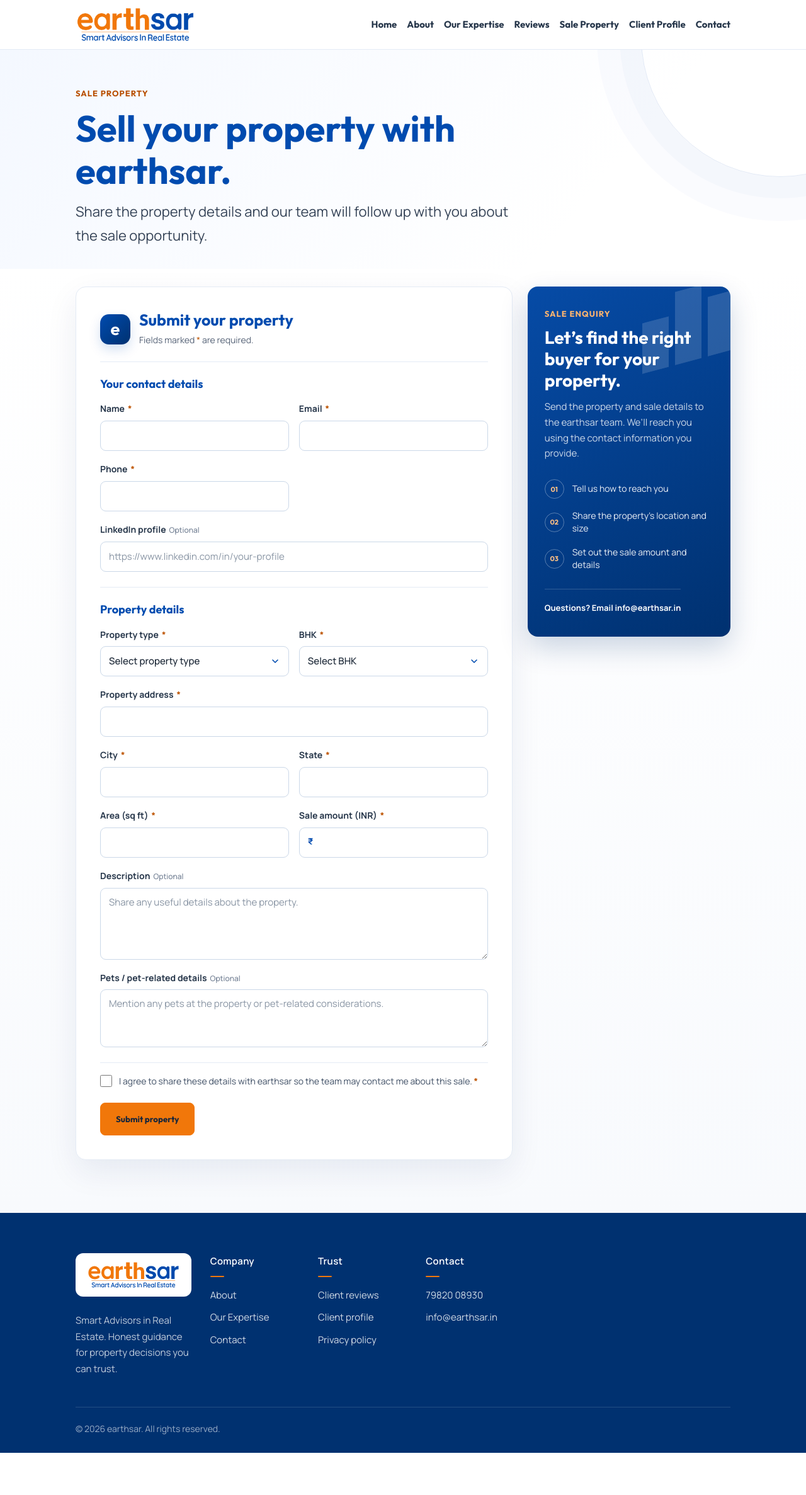
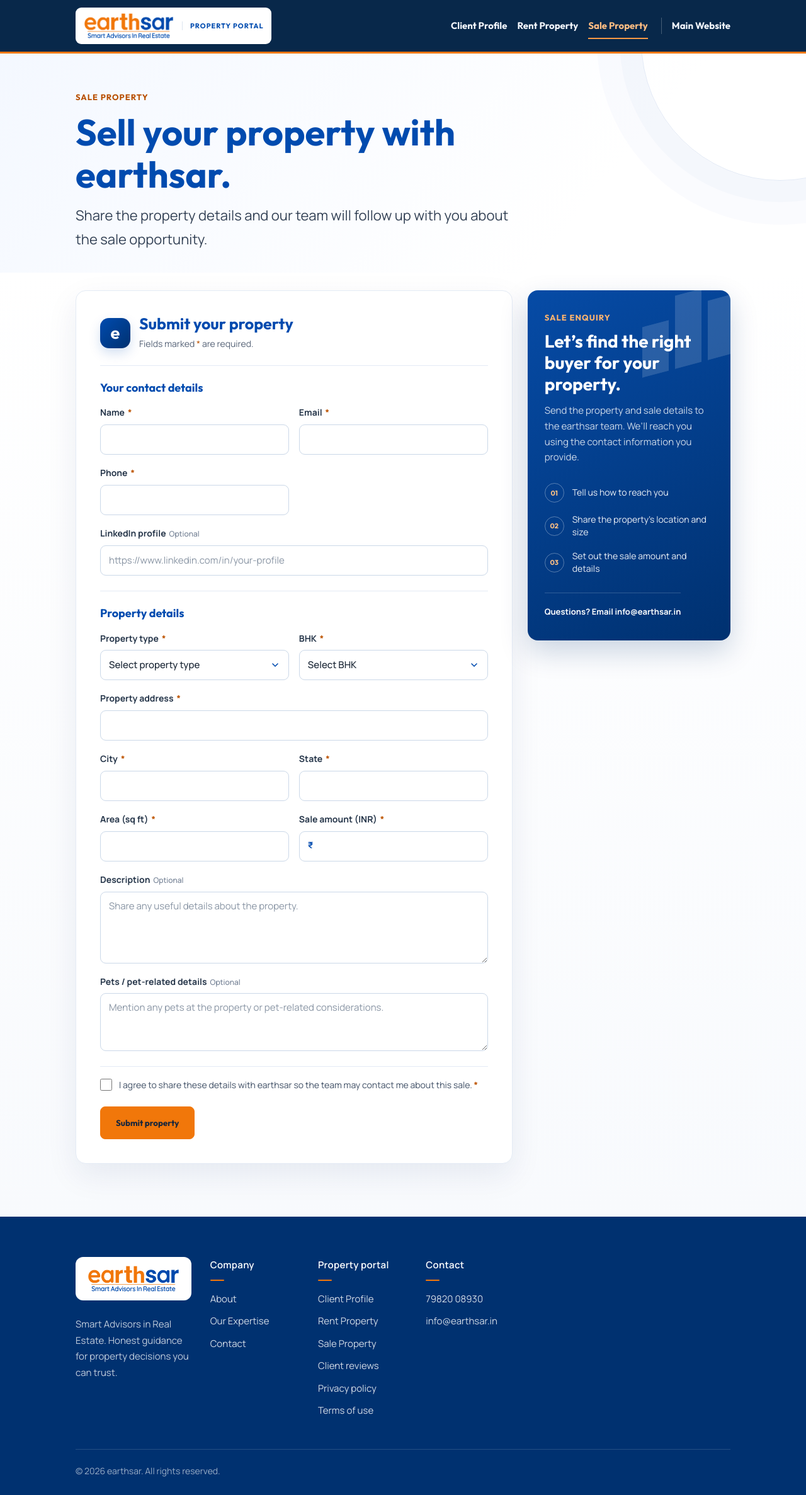
Before and after one commit to sujal6x6/earthsar-main, a PHP site: page /public/sale-property.html in a window 1280 px wide. Shown: the whole page at 63% size. Before the commit the page ends 2307 px from the top, so only its background shows below. Run offline with PHP 8.4, Linux system fonts and the light colour scheme; data that the repository does not hold is empty.

Commit message:
Separate property forms portal navigation

```diff
--- a/public/about.html
+++ b/public/about.html
@@ -31,10 +31,6 @@
       <a href="/#associations">Associations</a>
       <a href="/#gallery">Media</a>
       <a href="/reviews.html">Reviews</a>
-      <a href="/rent-property">Rent Property</a>
-      <a href="/client-profile.html">Client Profile</a>
-      <a href="/sale-property">Sale Property</a>
-
 
       <a href="/contact.html">Contact</a>
     </nav>
--- a/public/client-profile.css
+++ b/public/client-profile.css
@@ -34,6 +34,23 @@
 .aside-art{position:absolute;right:-24px;top:-6px;width:174px;height:124px;opacity:.15;transform:skewY(-15deg)}.aside-art span{position:absolute;bottom:0;width:42px;background:#fff;border:1px solid rgba(255,255,255,.7)}.aside-art span:nth-child(1){left:10px;height:80px}.aside-art span:nth-child(2){left:62px;height:116px}.aside-art span:nth-child(3){left:114px;height:94px}
 .aside-steps{position:relative;z-index:1;display:grid;gap:17px;margin-top:28px}.aside-steps>div{display:grid;grid-template-columns:34px 1fr;gap:10px;align-items:center}.aside-steps span{display:grid;place-items:center;width:31px;height:31px;border:1px solid rgba(255,255,255,.33);border-radius:50%;color:#FFC184;font:700 11px var(--f-head)}.aside-steps p{margin:0;color:rgba(255,255,255,.92);font-size:14px;line-height:1.45}
 .aside-contact{position:relative;z-index:1;display:inline-flex;margin-top:28px;padding-top:18px;border-top:1px solid rgba(255,255,255,.18);color:#fff;font-size:13px;font-weight:700}.aside-contact:hover{color:#FFC184}
+.forms-portal-header{background:#08284A;border-bottom:3px solid var(--es-orange);backdrop-filter:none}
+.forms-portal-header .page-nav{min-height:82px}
+.portal-logo{gap:12px;padding:7px 12px;border-radius:9px;background:#fff}
+.portal-logo .page-logo{width:145px}
+.portal-logo>span{padding-left:12px;border-left:1px solid #DCE5F0;color:#004BAF;font:800 11px var(--f-head);letter-spacing:.09em;white-space:nowrap}
+.portal-links a{color:#F2F6FC}
+.portal-links a::after{background:#FF9A45}
+.portal-links a[aria-current="page"],.portal-links a:hover{color:#FFBD82}
+.portal-links .portal-main-link{margin-left:5px;padding-left:16px;border-left:1px solid rgba(255,255,255,.25)}
+.forms-portal-header .menu-btn{border-color:rgba(255,255,255,.4);background:transparent}
+.forms-portal-header .menu-btn span,.forms-portal-header .menu-btn span::before{background:#fff}
+.forms-portal-header .menu-btn span::after{background:#FF9A45}
+.forms-portal-header.open .portal-links{background:#08284A;border-bottom-color:rgba(255,255,255,.2)}
+.forms-portal-header.open .portal-links a{color:#F2F6FC;border-bottom-color:rgba(255,255,255,.12)}
+.forms-portal-header.open .portal-links a[aria-current="page"]{color:#FFBD82}
+.forms-portal-header.open .menu-btn span::before,.forms-portal-header.open .menu-btn span::after{background:#fff}
 @media(max-width:900px){.profile-layout{grid-template-columns:minmax(0,1fr) minmax(230px,.65fr);gap:16px}.profile-aside{padding:26px 21px}.profile-aside h2{font-size:24px}}
 @media(max-width:760px){.profile-hero{padding:38px 0 24px}.profile-content{padding:15px 0 48px}.profile-layout{grid-template-columns:1fr}.profile-aside{position:relative;top:auto;order:-1}.profile-aside h2{font-size:22px;max-width:24ch}.aside-steps{grid-template-columns:repeat(3,1fr);gap:10px;margin-top:20px}.aside-steps>div{grid-template-columns:1fr;align-items:start;gap:8px}.aside-steps p{font-size:12.5px}.aside-contact{margin-top:19px}.profile-form{padding:20px}.form-grid{gap:14px 12px}}
 @media(max-width:520px){.form-grid{grid-template-columns:1fr}.field-wide{grid-column:auto}.profile-form{padding:17px}.form-intro h2{font-size:22px}.aside-steps{grid-template-columns:1fr;gap:12px}.aside-steps>div{grid-template-columns:31px 1fr;align-items:center}.aside-steps p{font-size:13.5px}.profile-aside{padding:22px}}
+@media(max-width:520px){.portal-logo{gap:8px;padding:7px 9px}.portal-logo .page-logo{width:112px}.portal-logo>span{padding-left:8px;font-size:9px}.portal-links .portal-main-link{margin-left:0;padding-left:4px;border-left:0}}
--- a/public/contact.html
+++ b/public/contact.html
@@ -31,9 +31,6 @@
       <a href="/#associations">Associations</a>
       <a href="/#gallery">Media</a>
       <a href="/reviews.html">Reviews</a>
-      <a href="/client-profile.html">Client Profile</a>
-      <a href="/rent-property.html">Rent Property</a>
-      <a href="/sale-property">Sale Property</a>
 
       <a href="/contact.html" aria-current="page">Contact</a>
     </nav>
@@ -42,7 +39,7 @@
 </header>
 <main>
 <section class="hero"><div class="wrap"><div class="eyebrow">Contact</div><h1>Talk to earthsar about your next real estate decision.</h1><p class="lead">Share your requirements for home buying, investment, commercial space, selling, leasing or documentation guidance across Gurugram, Delhi NCR, Maharashtra, Rajasthan, Goa, Bengaluru, Hyderabad and Dubai.</p></div></section>
-<section class="content"><div class="wrap split"><article><h2>Contact details</h2><p><strong>Call:</strong> <a href="tel:+917982008930">79820 08930</a></p><p><strong>Email:</strong> <a href="mailto:info@earthsar.in">info@earthsar.in</a></p><p><strong>Address:</strong> DLF Corporate Greens, Tower No. 4, 11th Floor, Office No. 1118, Sector 74A, Gurugram, Haryana</p><p><strong>Hours:</strong> Monday to Sunday, 10:00 am to 7:00 pm IST</p><h2>What to include in your enquiry</h2><p>For quicker guidance, mention your preferred location, budget range, property purpose, timeline and any questions you already have. An earthsar advisor can then help you compare options with more context.</p></article><aside class="facts"><h3>Share property details</h3><p>Submit a property for rent or sale, or tell us what kind of home you are looking for. We’ll format each property submission for the earthsar team.</p><div class="cta"><a class="btn btn-primary" href="/rent-property">Submit a rental property</a><a class="btn btn-secondary" href="/sale-property">Submit a property for sale</a><a class="btn btn-secondary" href="/client-profile.html">Create client profile</a></div></aside></div></section>
+<section class="content"><div class="wrap split"><article><h2>Contact details</h2><p><strong>Call:</strong> <a href="tel:+917982008930">79820 08930</a></p><p><strong>Email:</strong> <a href="mailto:info@earthsar.in">info@earthsar.in</a></p><p><strong>Address:</strong> DLF Corporate Greens, Tower No. 4, 11th Floor, Office No. 1118, Sector 74A, Gurugram, Haryana</p><p><strong>Hours:</strong> Monday to Sunday, 10:00 am to 7:00 pm IST</p><h2>What to include in your enquiry</h2><p>For quicker guidance, mention your preferred location, budget range, property purpose, timeline and any questions you already have. An earthsar advisor can then help you compare options with more context.</p></article><aside class="facts"><h3>Talk to an earthsar advisor</h3><p>Contact our team for property guidance, buying and investment advice, or other real estate questions.</p><a class="btn btn-primary" href="/#contact">Contact earthsar</a></aside></div></section>
 </main>
 <footer class="ftr">
   <div class="wrap">
--- a/public/disclaimer.html
+++ b/public/disclaimer.html
@@ -27,10 +27,6 @@
       <a href="/#associations">Associations</a>
       <a href="/#gallery">Media</a>
       <a href="/reviews.html">Reviews</a>
-      <a href="/rent-property">Rent Property</a>
-      <a href="/client-profile.html">Client Profile</a>
-      <a href="/sale-property">Sale Property</a>
-
 
       <a href="/contact.html">Contact</a>
     </nav>
--- a/public/privacy.html
+++ b/public/privacy.html
@@ -27,10 +27,6 @@
       <a href="/#associations">Associations</a>
       <a href="/#gallery">Media</a>
       <a href="/reviews.html">Reviews</a>
-      <a href="/rent-property">Rent Property</a>
-      <a href="/client-profile.html">Client Profile</a>
-      <a href="/sale-property">Sale Property</a>
-
 
       <a href="/contact.html">Contact</a>
     </nav>
--- a/public/real-estate-advisory-gurugram.html
+++ b/public/real-estate-advisory-gurugram.html
@@ -31,10 +31,6 @@
       <a href="/#associations">Associations</a>
       <a href="/#gallery">Media</a>
       <a href="/reviews.html">Reviews</a>
-      <a href="/rent-property">Rent Property</a>
-      <a href="/client-profile.html">Client Profile</a>
-      <a href="/sale-property">Sale Property</a>
-
 
       <a href="/contact.html">Contact</a>
     </nav>
--- a/public/reviews.html
+++ b/public/reviews.html
@@ -32,10 +32,6 @@
       <a href="/#associations">Associations</a>
       <a href="/#gallery">Media</a>
       <a href="/reviews.html" aria-current="page">Reviews</a>
-      <a href="/rent-property">Rent Property</a>
-      <a href="/client-profile.html">Client Profile</a>
-      <a href="/sale-property">Sale Property</a>
-
 
       <a href="/contact.html">Contact</a>
     </nav>
--- a/public/sale-property.html
+++ b/public/sale-property.html
@@ -11,18 +11,17 @@
 <link href="https://fonts.googleapis.com/css2?family=Outfit:wght@500;600;700&family=Manrope:wght@400;500;600;700&display=swap" rel="stylesheet">
 <link rel="icon" href="/updated.png" type="image/png">
 <link rel="stylesheet" href="/seo-pages.css">
-<link rel="stylesheet" href="/client-profile.css?v=form-errors-1">
+<link rel="stylesheet" href="/client-profile.css?v=portal-1">
 </head>
 <body>
-<header class="page-header">
+<header class="page-header forms-portal-header">
   <div class="wrap page-nav">
-    <a href="/" class="page-logo-link"><img class="page-logo" src="/assets/earthsar-logo.png" alt="earthsar"></a>
-    <nav class="page-links" aria-label="Main navigation">
-      <a href="/">Home</a><a href="/about.html">About</a><a href="/services.html">Our Expertise</a>
-      <a href="/reviews.html">Reviews</a>
-      <a href="/sale-property">Sale Property</a>
+    <a href="/client-profile.html" class="page-logo-link portal-logo"><img class="page-logo" src="/assets/earthsar-logo.png" alt="earthsar"><span>PROPERTY PORTAL</span></a>
+    <nav class="page-links portal-links" aria-label="Property services">
       <a href="/client-profile.html">Client Profile</a>
-<a href="/contact.html">Contact</a>
+      <a href="/rent-property">Rent Property</a>
+      <a href="/sale-property" aria-current="page">Sale Property</a>
+      <a href="/" class="portal-main-link">Main Website</a>
     </nav>
     <button class="menu-btn" type="button" aria-label="Open menu" aria-expanded="false"><span></span></button>
   </div>
@@ -82,7 +81,7 @@
     <div class="ftr-top">
       <div class="ftr-brand"><span class="plate"><img class="page-logo" src="/assets/earthsar-logo.png" alt="earthsar"></span><p class="tagl">Smart Advisors in Real Estate. Honest guidance for property decisions you can trust.</p></div>
       <div><h4>Company</h4><ul><li><a href="/about.html">About</a></li><li><a href="/services.html">Our Expertise</a></li><li><a href="/contact.html">Contact</a></li></ul></div>
-      <div><h4>Trust</h4><ul><li><a href="/reviews.html">Client reviews</a></li><li><a href="/client-profile.html">Client profile</a></li><li><a href="/privacy.html">Privacy policy</a></li></ul></div>
+      <div><h4>Property portal</h4><ul><li><a href="/client-profile.html">Client Profile</a></li><li><a href="/rent-property">Rent Property</a></li><li><a href="/sale-property">Sale Property</a></li><li><a href="/reviews.html">Client reviews</a></li><li><a href="/privacy.html">Privacy policy</a></li><li><a href="/terms.html">Terms of use</a></li></ul></div>
       <div><h4>Contact</h4><ul><li><a href="tel:+917982008930">79820 08930</a></li><li><a href="mailto:info@earthsar.in">info@earthsar.in</a></li></ul></div>
     </div>
     <div class="ftr-bot"><span>© <span data-year></span> earthsar. All rights reserved.</span></div>
--- a/public/services.html
+++ b/public/services.html
@@ -31,10 +31,6 @@
       <a href="/#associations">Associations</a>
       <a href="/#gallery">Media</a>
       <a href="/reviews.html">Reviews</a>
-      <a href="/rent-property">Rent Property</a>
-      <a href="/client-profile.html">Client Profile</a>
-      <a href="/sale-property">Sale Property</a>
-
 
       <a href="/contact.html">Contact</a>
     </nav>
--- a/public/terms.html
+++ b/public/terms.html
@@ -27,10 +27,6 @@
       <a href="/#associations">Associations</a>
       <a href="/#gallery">Media</a>
       <a href="/reviews.html">Reviews</a>
-      <a href="/rent-property">Rent Property</a>
-      <a href="/client-profile.html">Client Profile</a>
-      <a href="/sale-property">Sale Property</a>
-
 
       <a href="/contact.html">Contact</a>
     </nav>
```
Also changed, not shown: public/client-profile.html (+7 -10 lines), public/index.html (+2 -5 lines), public/rent-property.html (+7 -10 lines).
